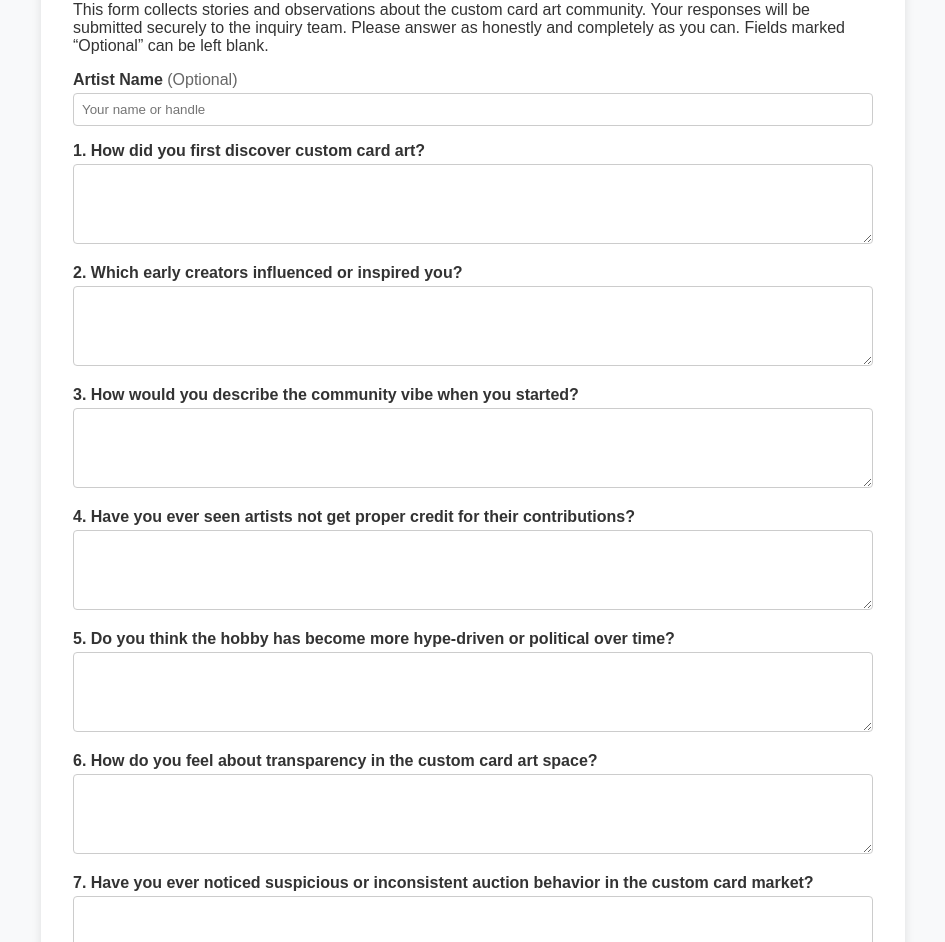
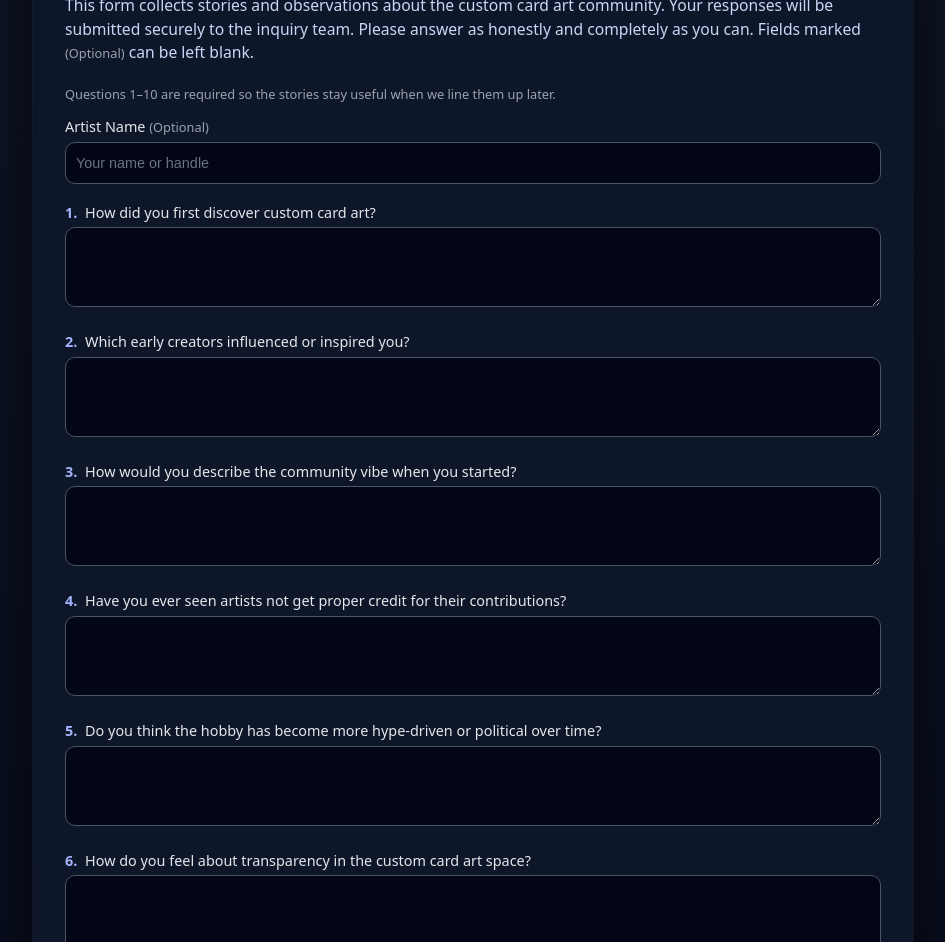
Before and after one commit to piggyspanx69boob/custom-card-art-form, a plain HTML site: page index.html in a window 1280 px wide. Shown: the part 121-1063 px from the top of the page, without its empty margins (167-1112 px from the left). Drawn offline with Linux system fonts and the light colour scheme.

Commit message:
Refactor index.html for improved layout and styles
Updated the HTML structure and styles for the Custom Card Art Inquiry form, enhancing the layout and user experience.

```diff
--- a/index.html
+++ b/index.html
@@ -1,129 +1,311 @@
 <!DOCTYPE html>
 <html lang="en">
 <head>
-    <meta charset="UTF-8">
-    <meta http-equiv="X-UA-Compatible" content="IE=edge">
-    <meta name="viewport" content="width=device-width, initial-scale=1.0">
+  <meta charset="UTF-8" />
   <title>Custom Card Art Inquiry</title>
+  <meta name="viewport" content="width=device-width, initial-scale=1" />
   <style>
+    * {
+      box-sizing: border-box;
+    }
+
     body {
-            font-family: Arial, sans-serif;
       margin: 0;
-            padding: 0;
-            background-color: #f8f9fa;
-            color: #333;
+      font-family: system-ui, -apple-system, BlinkMacSystemFont, "Segoe UI", sans-serif;
+      background: radial-gradient(circle at top, #111827, #020617);
+      color: #e5e7eb;
+      line-height: 1.5;
     }
+
+    .wrapper {
+      min-height: 100vh;
+      display: flex;
+      align-items: flex-start;
+      justify-content: center;
+      padding: 32px 16px;
+    }
+
     .container {
-            max-width: 800px;
-            margin: 2rem auto;
-            background: #ffffff;
-            padding: 2rem;
-            box-shadow: 0 0 10px rgba(0, 0, 0, 0.1);
+      width: 100%;
+      max-width: 880px;
+      background: rgba(15, 23, 42, 0.96);
+      border-radius: 16px;
+      padding: 24px 20px 32px;
+      box-shadow:
+        0 24px 60px rgba(0, 0, 0, 0.7),
+        0 0 0 1px rgba(148, 163, 184, 0.15);
+      backdrop-filter: blur(10px);
     }
+
+    @media (min-width: 768px) {
+      .container {
+        padding: 32px 32px 40px;
+      }
+    }
+
     h1 {
-            margin-top: 0;
-            text-align: center;
-            color: #444;
+      margin: 0 0 8px;
+      font-size: 1.8rem;
+      color: #f9fafb;
     }
+
+    .subtitle {
+      margin: 0 0 20px;
+      font-size: 0.98rem;
+      color: #cbd5f5;
+    }
+
+    form {
+      display: flex;
+      flex-direction: column;
+      gap: 14px;
+      margin-top: 4px;
+    }
+
     label {
       display: block;
-            margin-top: 1rem;
-            font-weight: bold;
+      font-size: 0.9rem;
+      font-weight: 500;
+      margin-bottom: 4px;
+      color: #e5e7eb;
     }
+
+    .optional {
+      font-weight: 400;
+      font-size: 0.8rem;
+      color: #9ca3af;
+    }
+
     input[type="text"],
     textarea {
       width: 100%;
-            padding: 0.5rem;
-            margin-top: 0.25rem;
-            border: 1px solid #ccc;
-            border-radius: 4px;
-            box-sizing: border-box;
+      border-radius: 10px;
+      border: 1px solid #4b5563;
+      background: #020617;
+      color: #f9fafb;
+      padding: 8px 10px;
+      font-size: 0.95rem;
+      resize: vertical;
+      min-height: 42px;
+      outline: none;
+      transition: border-color 0.15s ease, box-shadow 0.15s ease, background 0.15s ease;
     }
+
     textarea {
-            height: 80px;
-            resize: vertical;
+      min-height: 80px;
     }
-        .optional {
-            font-weight: normal;
-            color: #666;
+
+    input[type="text"]::placeholder {
+      color: #6b7280;
+      font-size: 0.9rem;
     }
-        button {
-            display: inline-block;
-            margin-top: 1.5rem;
-            padding: 0.75rem 1.5rem;
-            background-color: #007bff;
-            color: #fff;
+
+    input[type="text"]:focus,
+    textarea:focus {
+      border-color: #60a5fa;
+      box-shadow: 0 0 0 1px rgba(96, 165, 250, 0.5);
+      background: #020617;
+    }
+
+    button[type="submit"] {
+      margin-top: 8px;
+      align-self: flex-start;
       border: none;
-            border-radius: 4px;
+      border-radius: 9999px;
+      padding: 10px 22px;
+      background: linear-gradient(135deg, #22c55e, #4ade80);
+      color: #022c22;
+      font-size: 0.98rem;
+      font-weight: 600;
       cursor: pointer;
-            font-size: 1rem;
+      display: inline-flex;
+      align-items: center;
+      gap: 6px;
+      transition: transform 0.1s ease, box-shadow 0.1s ease, filter 0.1s ease;
     }
-        button:hover {
-            background-color: #0056b3;
+
+    button[type="submit"]:hover {
+      transform: translateY(-1px);
+      filter: brightness(1.05);
+      box-shadow: 0 14px 35px rgba(34, 197, 94, 0.45);
     }
+
+    button[type="submit"]:active {
+      transform: translateY(0);
+      box-shadow: none;
+    }
+
     .note {
-            font-size: 0.9rem;
-            color: #555;
-            margin-top: 0.5rem;
+      margin-top: 6px;
+      font-size: 0.82rem;
+      color: #9ca3af;
+    }
+
+    .required-hint {
+      font-size: 0.8rem;
+      color: #9ca3af;
+      margin-bottom: 12px;
+    }
+
+    .field-group {
+      margin-bottom: 4px;
+    }
+
+    .question-number {
+      font-weight: 600;
+      color: #a5b4fc;
+      margin-right: 4px;
     }
   </style>
 </head>
 <body>
+  <div class="wrapper">
     <div class="container">
       <h1>Custom Card Art Inquiry</h1>
-        <p>
-            This form collects stories and observations about the custom card art community. Your responses will be submitted securely to the inquiry team. Please answer as honestly and completely as you can. Fields marked “Optional” can be left blank.
+      <p class="subtitle">
+        This form collects stories and observations about the custom card art community.
+        Your responses will be submitted securely to the inquiry team.
+        Please answer as honestly and completely as you can.
+        Fields marked <span class="optional">(Optional)</span> can be left blank.
+      </p>
+      <p class="required-hint">
+        Questions 1–10 are required so the stories stay useful when we line them up later.
       </p>
 
+      <!-- 🔴 This is the only form element – wired directly to Formspree -->
       <form
         id="inquiryForm"
         action="https://formspree.io/f/mqavdejp"
         method="POST"
       >
-            <label for="artistName">Artist Name <span class="optional">(Optional)</span></label>
-            <input type="text" id="artistName" name="artistName" placeholder="Your name or handle">
+        <!-- Optional artist name -->
+        <div class="field-group">
+          <label for="artistName">
+            Artist Name <span class="optional">(Optional)</span>
+          </label>
+          <input
+            type="text"
+            id="artistName"
+            name="artistName"
+            placeholder="Your name or handle"
+          />
+        </div>
 
-            <label for="q1">1. How did you first discover custom card art?</label>
+        <!-- Q1 -->
+        <div class="field-group">
+          <label for="q1">
+            <span class="question-number">1.</span>
+            How did you first discover custom card art?
+          </label>
           <textarea id="q1" name="q1" required></textarea>
+        </div>
 
-            <label for="q2">2. Which early creators influenced or inspired you?</label>
+        <!-- Q2 -->
+        <div class="field-group">
+          <label for="q2">
+            <span class="question-number">2.</span>
+            Which early creators influenced or inspired you?
+          </label>
           <textarea id="q2" name="q2" required></textarea>
+        </div>
 
-            <label for="q3">3. How would you describe the community vibe when you started?</label>
+        <!-- Q3 -->
+        <div class="field-group">
+          <label for="q3">
+            <span class="question-number">3.</span>
+            How would you describe the community vibe when you started?
+          </label>
           <textarea id="q3" name="q3" required></textarea>
+        </div>
 
-            <label for="q4">4. Have you ever seen artists not get proper credit for their contributions?</label>
+        <!-- Q4 -->
+        <div class="field-group">
+          <label for="q4">
+            <span class="question-number">4.</span>
+            Have you ever seen artists not get proper credit for their contributions?
+          </label>
           <textarea id="q4" name="q4" required></textarea>
+        </div>
 
-            <label for="q5">5. Do you think the hobby has become more hype-driven or political over time?</label>
+        <!-- Q5 -->
+        <div class="field-group">
+          <label for="q5">
+            <span class="question-number">5.</span>
+            Do you think the hobby has become more hype-driven or political over time?
+          </label>
           <textarea id="q5" name="q5" required></textarea>
+        </div>
 
-            <label for="q6">6. How do you feel about transparency in the custom card art space?</label>
+        <!-- Q6 -->
+        <div class="field-group">
+          <label for="q6">
+            <span class="question-number">6.</span>
+            How do you feel about transparency in the custom card art space?
+          </label>
           <textarea id="q6" name="q6" required></textarea>
+        </div>
 
-            <label for="q7">7. Have you ever noticed suspicious or inconsistent auction behavior in the custom card market?</label>
+        <!-- Q7 -->
+        <div class="field-group">
+          <label for="q7">
+            <span class="question-number">7.</span>
+            Have you ever noticed suspicious or inconsistent auction behavior in the
+            custom card market?
+          </label>
           <textarea id="q7" name="q7" required></textarea>
+        </div>
 
-            <label for="q8">8. Do you feel comfortable voicing honest opinions in the community?</label>
+        <!-- Q8 -->
+        <div class="field-group">
+          <label for="q8">
+            <span class="question-number">8.</span>
+            Do you feel comfortable voicing honest opinions in the community?
+          </label>
           <textarea id="q8" name="q8" required></textarea>
+        </div>
 
-            <label for="q9">9. Have you ever held back criticism or questions to avoid backlash?</label>
+        <!-- Q9 -->
+        <div class="field-group">
+          <label for="q9">
+            <span class="question-number">9.</span>
+            Have you ever held back criticism or questions to avoid backlash?
+          </label>
           <textarea id="q9" name="q9" required></textarea>
+        </div>
 
-            <label for="q10">10. What do you think a healthy, fair, and transparent card art ecosystem should look like?</label>
+        <!-- Q10 -->
+        <div class="field-group">
+          <label for="q10">
+            <span class="question-number">10.</span>
+            What do you think a healthy, fair, and transparent card art ecosystem should look like?
+          </label>
           <textarea id="q10" name="q10" required></textarea>
+        </div>
 
+        <!-- Q11 optional bonus -->
+        <div class="field-group">
           <label for="q11">
-                11. OPTIONAL BONUS: Have you ever felt iced out, unfollowed, or sidelined after interacting with certain creators or groups?
-                <span class="optional">(Optional)</span>
+            <span class="question-number">11. OPTIONAL BONUS:</span>
+            Have you ever felt iced out, unfollowed, or sidelined after interacting with
+            certain creators or groups? <span class="optional">(Optional)</span>
           </label>
           <textarea id="q11" name="q11"></textarea>
+        </div>
+
+        <!-- Optional: subject line for the Formspree email -->
+        <input
+          type="hidden"
+          name="_subject"
+          value="New Custom Card Art Inquiry Submission"
+        />
 
         <button type="submit">Submit Responses</button>
         <p class="note">
-                After you click “Submit Responses,” you should see a confirmation message. If anything looks off, screenshot it so you can troubleshoot later.
+          After you click “Submit Responses,” you should see a confirmation page from the
+          form service. If anything looks weird, grab a screenshot so you can debug it later.
         </p>
       </form>
     </div>
+  </div>
 </body>
 </html>
```
Lines whose indentation alone changed are shown as unchanged.
